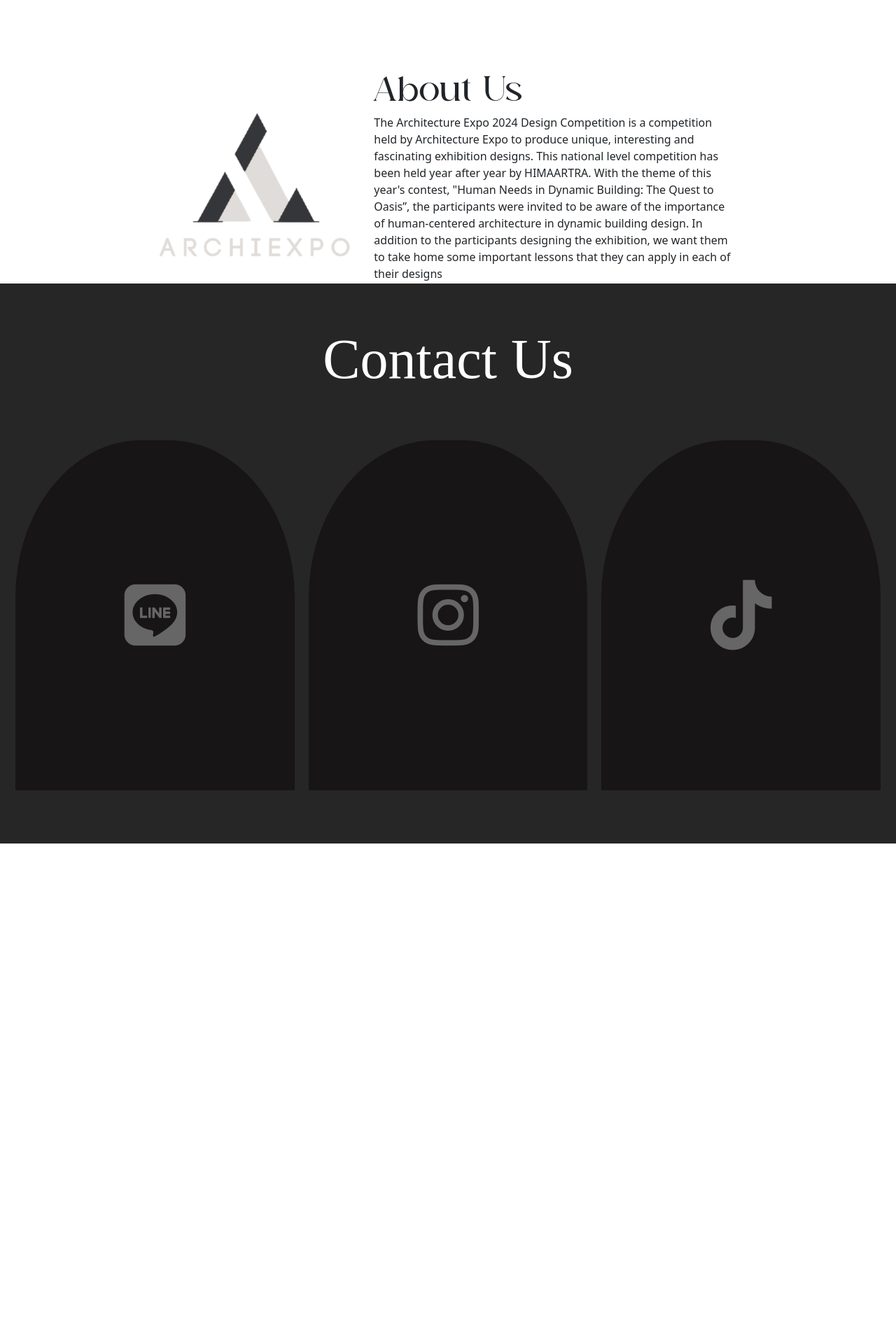
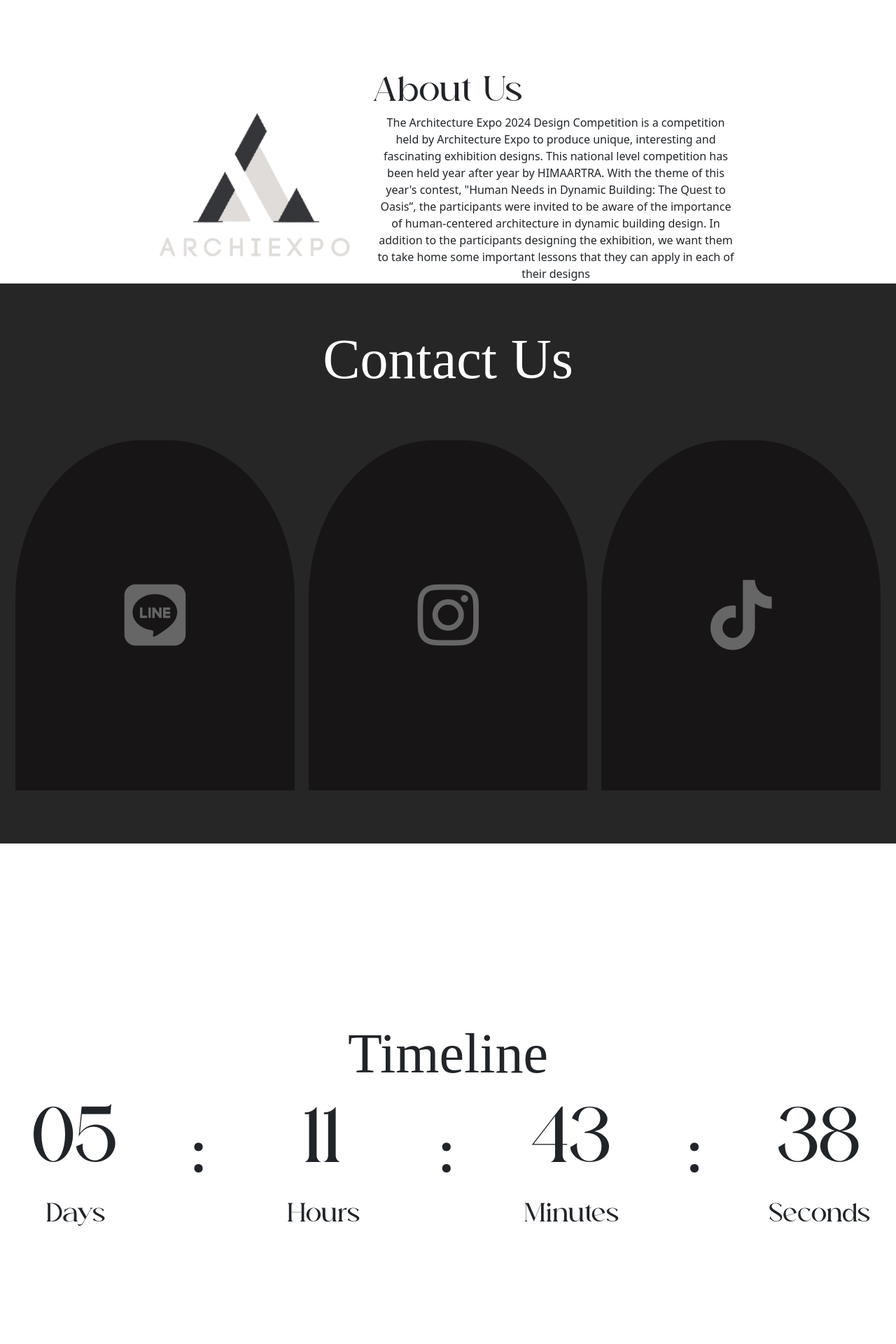
Before and after one commit to IT-ArchiExpo-2024/AE24, a PHP site: page / in a window 1280 px wide. Shown: the part 626-2546 px from the top of the page at 70% size. Before the commit the page ends 1831 px from the top, so only its background shows below. Run offline with PHP 8.4, Linux system fonts and the light colour scheme; some web fonts are replaced.

Commit message:
Timeline
timeline dikit I guess

```diff
--- a/contact.php
+++ b/contact.php
@@ -5,12 +5,114 @@
     <meta name="viewport" content="width=device-width, initial-scale=1.0">
     <title>ARCHIEXPO 2024</title>
       <link rel="stylesheet" href="https://cdnjs.cloudflare.com/ajax/libs/font-awesome/5.15.3/css/all.min.css"/>
-      <link rel="stylesheet" href="contact.css">
+      <style>
+        * {
+            margin: 0;
+            padding: 0;
+            list-style: none;
+        }
 
-        <!-- Bootstrap -->
-        <script src="https://cdn.jsdelivr.net/npm/@popperjs/core@2.11.6/dist/umd/popper.min.js"></script>
-        <script src="https://cdn.jsdelivr.net/npm/bootstrap@5.3.0/dist/js/bootstrap.min.js"></script>
-        <link rel="stylesheet" href="https://cdn.jsdelivr.net/npm/bootstrap@5.3.0/dist/css/bootstrap.min.css">
+        .contactt {
+            display: flex;
+            height: 100vh;
+            text-align: center;
+            align-items: center;
+            justify-content: space-evenly;
+            background: #262626;
+            flex-direction: column;
+        }
+        .contact_title{
+            color: white;
+            font-family: JustCosmic;
+            font-size: 80px;
+        }
+
+        #ull {
+            display: flex;
+        }
+
+        #ull li {
+            position: relative;
+            display: flex;
+            color: #666;
+            font-size: 100px;
+            background: #171515;
+            width: 100px;
+            height: 500px;
+            line-height: 60px;
+            border-top-right-radius: 45%;
+            border-top-left-radius: 45%;
+            margin: 0 10px;
+            cursor: pointer;
+            transition: .5s;
+            justify-content: center;
+            align-items: center;
+        }
+
+        #ull li:before {
+            position: absolute;
+            content: '';
+            top: 0;
+            left: 0;
+            height: inherit;
+            width: inherit;
+            /* background: #d35400; */
+            border-radius: 50%;
+            transform: scale(.9);
+            z-index: -1;
+            transition: .5s;
+        }
+
+
+        #ull li:nth-child(1):before {
+            background: #27ff3d;
+        }
+
+        #ull li:nth-child(2):before {
+            background: #E1306C;
+        }
+
+        #ull li:nth-child(3):before {
+            background: #EEEEEE;
+        }
+
+        #ull li:hover:before {
+            filter: blur(3px);
+            transform: scale(1.2);
+            /* box-shadow: 0 0 15px #d35400; */
+        }
+
+        #ull li:nth-child(1):hover:before {
+            box-shadow: 0 0 15px #27ff3d;
+        }
+
+        #ull li:nth-child(2):hover:before {
+            box-shadow: 0 0 15px #E1306C;
+        }
+
+        #ull li:nth-child(3):hover:before {
+            box-shadow: 0 0 15px #EEEEEE;
+        }
+
+        #ull li:nth-child(1):hover {
+            color: #00ff1a;
+            box-shadow: 0 0 15px #27ff3d;
+            text-shadow: 0 0 15px #27ff3d;
+        }
+
+        #ull li:nth-child(2):hover {
+            color: #e23670;
+            box-shadow: 0 0 15px #E1306C;
+            text-shadow: 0 0 15px #E1306C;
+        }
+
+        #ull li:nth-child(3):hover {
+            color: #EFEFEF;
+            box-shadow: 0 0 15px #EEEEEE;
+            text-shadow: 0 0 15px #EEEEEE;
+        }
+
+      </style>
 
         <!-- jQuery -->
         <script
@@ -22,13 +124,13 @@
         <script>
             $(document).ready(function() {
                 $("#ull .fa-line").parent().click(function() {
-                    window.location.href = 'https://line.me/R/ti/p/@469wztcb';
+                    window.open('https://line.me/R/ti/p/@469wztcb', '_blank');
                 });
                 $("#ull .fa-instagram").parent().click(function() {
-                    window.location.href = 'https://www.instagram.com/archiexpo.ukp';
+                    window.open('https://www.instagram.com/archiexpo.ukp', '_blank');
                 });
                 $("#ull .fa-tiktok").parent().click(function() {
-                    window.location.href = 'https://www.tiktok.com/@archiexpo.ukp?_t=8ZQy2eEak0A&_r=1';
+                    window.open('https://www.tiktok.com/@archiexpo.ukp', '_blank');
                 });
             });
         </script>
--- a/index.php
+++ b/index.php
@@ -7,6 +7,11 @@
     <meta name="viewport" content="width=device-width, initial-scale=1.0">
     <title>ARCHIEXPO 2024</title>
     <link rel="shortcut icon" type="image/x-icon" href="assets/LOGO ARCHIEXPO.png" />
+
+    <!-- Bootstrap -->
+    <script src="https://cdn.jsdelivr.net/npm/@popperjs/core@2.11.6/dist/umd/popper.min.js"></script>
+    <script src="https://cdn.jsdelivr.net/npm/bootstrap@5.3.0/dist/js/bootstrap.min.js"></script>
+    <link rel="stylesheet" href="https://cdn.jsdelivr.net/npm/bootstrap@5.3.0/dist/css/bootstrap.min.css">
 
     <style>
         @font-face {
@@ -107,9 +112,10 @@
         include('contact.php');
         ?>
     </section>
-
     <section class="timeline">
-        <!-- blom -->
+        <?php
+        include('timeline.php');
+        ?>
     </section>
 
 </body>
--- /dev/null
+++ b/timeline.php
@@ -0,0 +1,116 @@
+<!DOCTYPE html>
+<html lang="en">
+<head>
+    <meta charset="UTF-8">
+    <meta name="viewport" content="width=device-width, initial-scale=1.0">
+    <title>ARCHIEXPO 2024</title>
+    <script>
+        function twodigit(intt){
+            if(intt >= 10)
+                return intt;
+            return "0"+intt;
+        }
+        function setDate(dateString){
+            // Jan 5, 2024 15:37:25
+            // Set the date we're counting down to
+            var countDownDate = new Date(dateString).getTime();
+            // Update the count down every 1 second
+            var x = setInterval(function() {
+
+                // Get today's date and time
+                var now = new Date().getTime();
+
+                // Find the distance between now and the count down date
+                var distance = countDownDate - now;
+
+                // Time calculations for days, hours, minutes and seconds
+                var days = Math.floor(distance / (1000 * 60 * 60 * 24));
+                var hours = Math.floor((distance % (1000 * 60 * 60 * 24)) / (1000 * 60 * 60));
+                var minutes = Math.floor((distance % (1000 * 60 * 60)) / (1000 * 60));
+                var seconds = Math.floor((distance % (1000 * 60)) / 1000);
+
+                // Display the result in the element with id="countdown"
+                document.getElementById("day").innerHTML = twodigit(days);
+                document.getElementById("hour").innerHTML = twodigit(hours);
+                document.getElementById("minute").innerHTML = twodigit(minutes);
+                document.getElementById("second").innerHTML = twodigit(seconds);
+
+                // If the count down is finished, write some text
+                if (distance < 0) {
+                clearInterval(x);
+                document.getElementsByClassName("countdownn").innerHTML = "";
+                document.getElementsByClassName("day").innerHTML = "EXPIRED";
+                }
+            }, 1000);
+        }
+
+    </script>
+    <style>
+        .timeline {
+            text-align: center;
+            font-family: JustCosmic;
+            margin: 10px 10px;
+            display: flex;
+            flex-direction: column;
+            align-items: space-between;
+            justify-content: center;
+            height: 100vh;
+        }
+        .timeline_title{
+            font-size: 80px;
+        }
+        .countdownn{
+            width: 500px;
+            font-family: Aurora;
+            font-size: 90px;
+            display: flex;
+            flex-direction: column;
+            align-items: center;
+            justify-content: space-evenly;
+        }
+        .countdown{
+            display: flex;
+        }
+        .row{
+            text-align: center;
+        }
+        .row2{
+            text-align: center;
+            font-size: 30px;
+        }
+    </style>
+</head>
+<body>
+
+    <div class="timeline">
+        <h1 class="timeline_title">Timeline</h1>
+        <div class="countdown" >
+            <span class="countdownn day" class="col">
+                <p class="row" id="day">dddd</p>
+                <p class="row row2">Days</p>
+            </span>
+            <span class="countdownn"><p>:</p>
+                <p class="row row2"></p></span>
+            <span class="countdownn hour" class="col">
+                <p class="row" id="hour">hhhh</p>
+                <p class="row row2">Hours</p>
+            </span>
+            <span class="countdownn"><p>:</p>
+                <p class="row row2"></p></span>
+            <span class="countdownn minute" class="col">
+                <p class="row" id="minute">mmmm</p>
+                <p class="row row2">Minutes</p>
+            </span>
+            <span class="countdownn"><p>:</p>
+                <p class="row row2"></p></span>
+            <span class="countdownn second" class="col">
+                <p class="row" id="second">ssss</p>
+                <p class="row row2">Seconds</p>
+            </span>
+        </div>
+
+        <script>
+            setDate("Jan 15, 2024 23:59:59");
+        </script>
+</body>
+</html>
```
Also changed, not shown: contact.css (deleted, +0 -105 lines).
